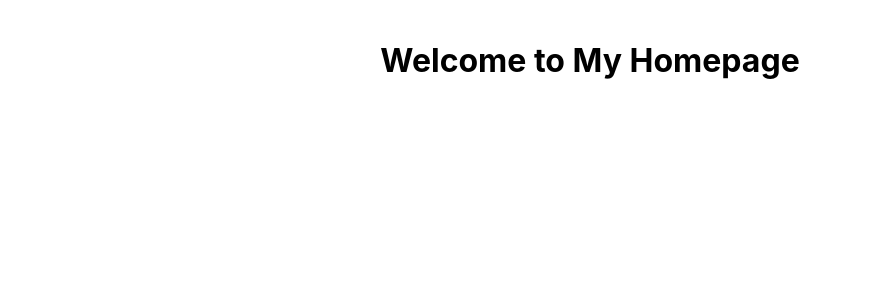
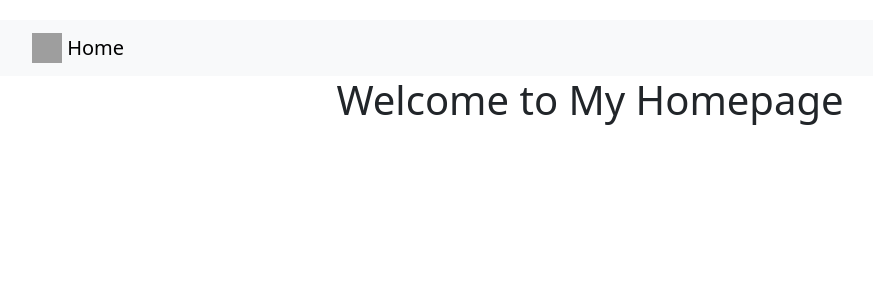
Before and after one commit to Tishinator/Tishinator.github.io, a React (Create React App) app in the folder user-page/: page / in a window 1280 px wide. Shown: the top 300 px of the page, without its empty margins (50-923 px from the left). Built offline with nearby package versions, Linux system fonts and the light colour scheme; grey boxes are pictures that could not be loaded.

Commit message:
installed bootstrap

```diff
--- a/user-page/package.json
+++ b/user-page/package.json
@@ -7,7 +7,9 @@
     "@testing-library/jest-dom": "^5.17.0",
     "@testing-library/react": "^13.4.0",
     "@testing-library/user-event": "^13.5.0",
+    "bootstrap": "^5.3.2",
     "react": "^18.2.0",
+    "react-bootstrap": "^2.9.2",
     "react-dom": "^18.2.0",
     "react-scripts": "5.0.1",
     "web-vitals": "^2.1.4"
--- a/user-page/src/App.js
+++ b/user-page/src/App.js
@@ -1,4 +1,5 @@
 import './App.css';
+import 'bootstrap/dist/css/bootstrap.min.css'
 
 import HomePage from './pages/HomePage';
 
--- /dev/null
+++ b/user-page/src/components/Header.js
@@ -0,0 +1,28 @@
+import React from 'react';
+import './css/Header.css';
+
+// bootstrap imports
+import Container from 'react-bootstrap/Container';
+import Navbar from 'react-bootstrap/Navbar'
+
+function Header() {
+
+  return (
+    <Navbar className="bg-body-tertiary">
+        <Container>
+          <Navbar.Brand href="#home">
+            <img
+              alt=""
+              src="/assets/richard.png"
+              width="30"
+              height="30"
+              className="d-inline-block align-top"
+            />{' '}
+            Home
+          </Navbar.Brand>
+        </Container>
+      </Navbar>
+  );
+}
+
+export default Header;
--- a/user-page/src/pages/HomePage.js
+++ b/user-page/src/pages/HomePage.js
@@ -1,6 +1,10 @@
 import React from 'react';
 import './css/HomePage.css';
 
+// components
+import Header from '../components/Header';
+
+// hooks
 import useDocumentTitle from '../hooks/useDocumentTitle'
 
 function HomePage() {
@@ -8,6 +12,7 @@ function HomePage() {
 
   return (
     <div className="homepage">
+      <Header />
       <h1>Welcome to My Homepage</h1>
       {/* Additional content will go here */}
     </div>
```
Also changed, not shown: user-page/src/assets/richard.png (added), user-page/src/components/css/Header.css (added), 1 other file (tests, documents, lock files or other folders).
